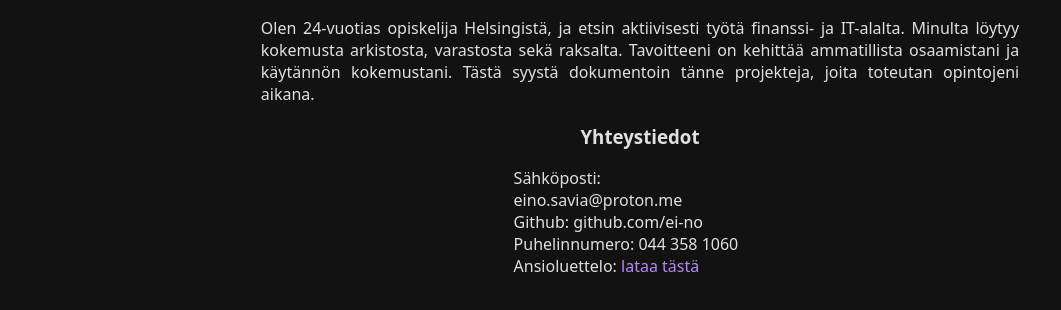
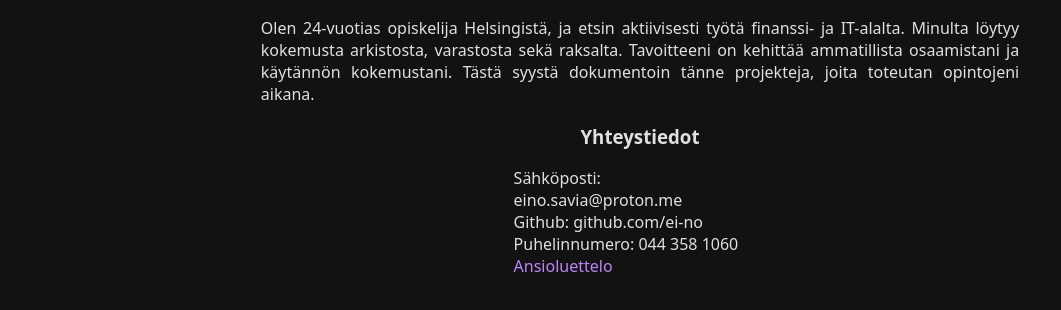
Before and after one commit to ei-no/portfolio, a plain HTML site: page index.html in a window 1280 px wide. Shown: the part 122-432 px from the top of the page, without its empty margins (0-1061 px from the left). Drawn offline with Linux system fonts and the light colour scheme.

Commit message:
add link to cv

```diff
--- a/index.html
+++ b/index.html
@@ -33,7 +33,7 @@
       <li>Sähköposti: eino.savia@proton.me</li>
       <li>Github: github.com/ei-no</li>
       <li>Puhelinnumero: 044 358 1060</li>
-      <li>Ansioluettelo: <a href="ansioluettelo_savia.pdf">lataa tästä</a></li>
+      <a href="https://drive.proton.me/urls/Z1Z0CKC210#cqPPmLV1Q8NT" target="_blank">Ansioluettelo</a></li>
     </div>
   </body>
 </html>
```
